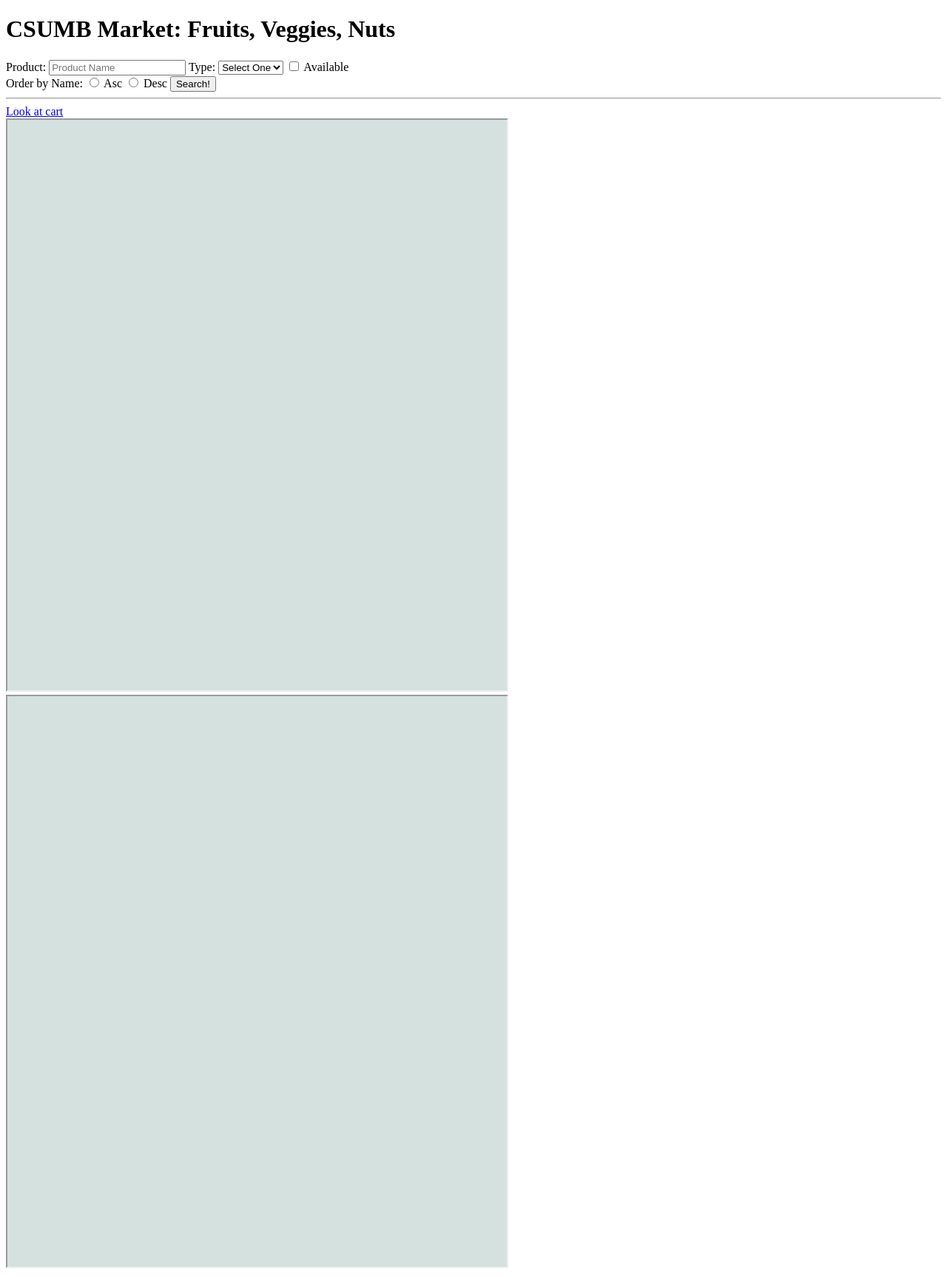
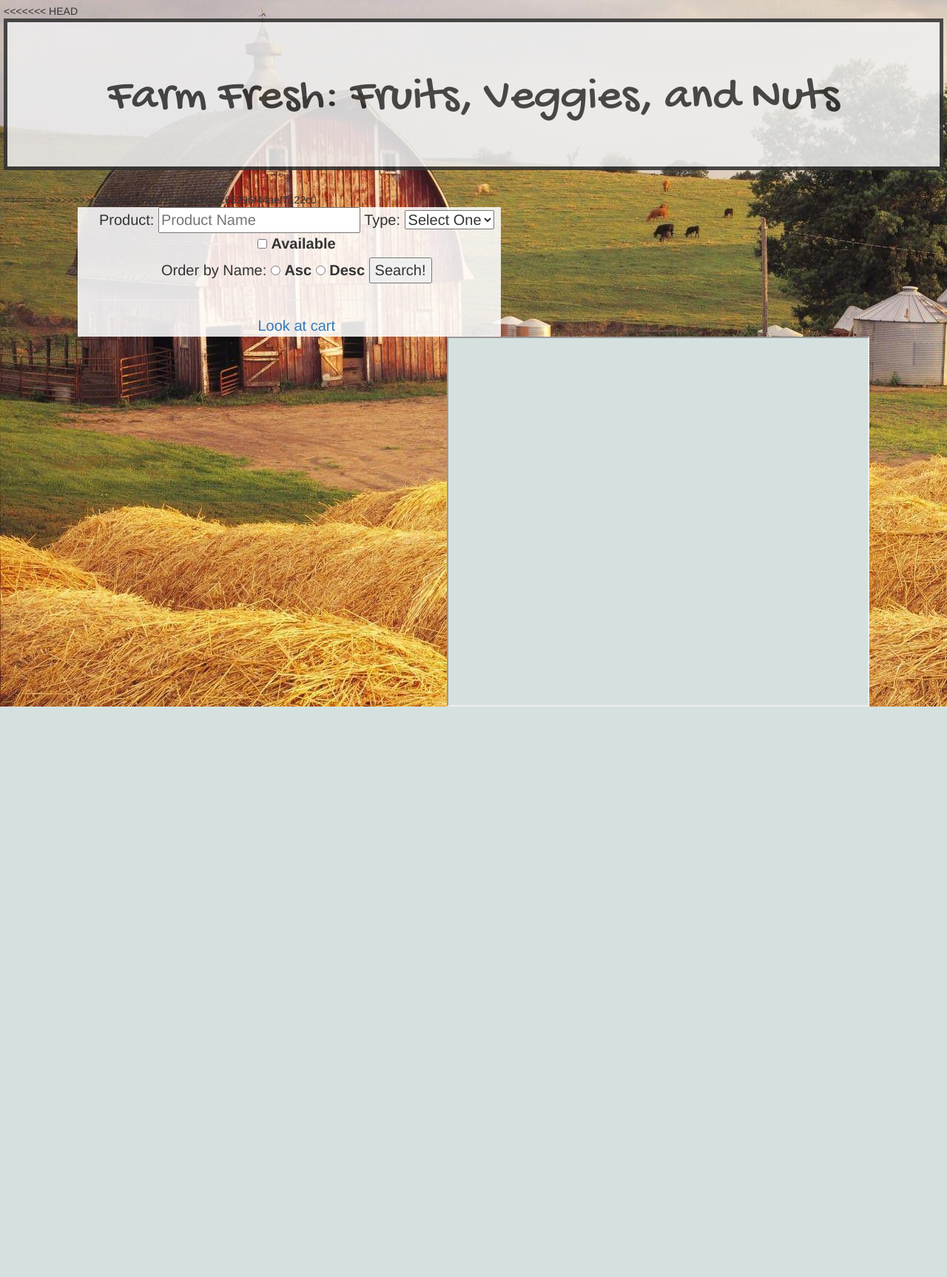
Before and after one commit to DavidCBeach/dbeach, a PHP site: page /CST336-Team-Project/items.php in a window 1280 px wide. Shown: the whole page at 74% size. After the commit the page ends 955 px from the top, so only its background shows below. Run offline with PHP 8.4, Linux system fonts and the light colour scheme; data that the repository does not hold is empty.

Commit message:
team project

```diff
--- a/CST336-Team-Project/css/styles.css
+++ b/CST336-Team-Project/css/styles.css
@@ -1,5 +1,56 @@
 h1{
-    font-family: 'Gochi Hand', cursive;
-    font-size: 200%
+
+    font-size: 80px;
+}
+#banner {
 
 }
+.jumbotron {
+    font-family: 'Gochi Hand', cursive;
+    text-align: center;
+    border-style: solid;
+    border-width: 5px;
+    background-color: rgba(255, 255, 255, 0.87);
+    opacity: 0.87;
+}
+h2 {
+    font-size: 40px;
+}
+.login {
+    width: 300px;
+    padding-left: 20px;
+    position: relative;
+    left: 300px;
+
+    border-style: solid;
+    border-width: 5px;
+    background-color: rgba(255, 255, 255, 0.87);
+    font-size: 20px;
+}
+body {
+    background-image: url("../img/farm.jpg");
+    padding-left: 20px;
+    background-color: rgba(255, 255, 255, 0.87);
+    font-size: 20px;
+    padding: 5px;
+}
+#display {
+    float: left;
+    width: 45%;
+    padding-left: 20px;
+
+<<<<<<< HEAD
+    border-style: solid;
+    border-width: 5px;
+    background-color: rgba(255, 255, 255, 0.87);
+    font-size: 20px;
+    text-align: center;
+    margin-left: 100px;
+}
+
+iframe {
+    width: 45%;
+    float: right;
+    margin-right: 100px;
+}
+}
--- a/CST336-Team-Project/description.php
+++ b/CST336-Team-Project/description.php
@@ -49,6 +49,8 @@
 <html>
     <head>
         <title> Product Description </title>
+        <link rel="icon" type="image/png" sizes="32x32" href="favicon-32x32.png">
+        <meta name="theme-color" content="#ffffff">
     </head>
     <body>
 
--- a/CST336-Team-Project/index.php
+++ b/CST336-Team-Project/index.php
@@ -15,10 +15,12 @@
         <link href="css/styles.css" rel="stylesheet" type="text/css" />
         <link href="https://fonts.googleapis.com/css?family=Gochi+Hand" rel="stylesheet">
         <title>Farm Fresh </title>
+        <link rel="icon" type="image/png" sizes="32x32" href="favicon-32x32.png">
+        <meta name="theme-color" content="#ffffff">
 
     </head>
     <body>
-        <h1>Farm Fresh: Fruits, Veggies, and Nuts</h1>
+        <h1 id="banner">Farm Fresh: Fruits, Veggies, and Nuts</h1>
         <h2>Choose login:</h2>
         <a href="userLogin.php" >Customer Login</a>
 
--- a/CST336-Team-Project/items.php
+++ b/CST336-Team-Project/items.php
@@ -95,11 +95,21 @@
 <html>
     <head>
         <title>Team Project: Shopping Cart</title>
+<<<<<<< HEAD
+        <link href="css/styles.css" rel="stylesheet" type="text/css" />
+        <link href="https://fonts.googleapis.com/css?family=Gochi+Hand" rel="stylesheet">
+        <link href="https://maxcdn.bootstrapcdn.com/bootstrap/3.3.7/css/bootstrap.min.css" rel="stylesheet" integrity="sha384-BVYiiSIFeK1dGmJRAkycuHAHRg32OmUcww7on3RYdg4Va+PmSTsz/K68vbdEjh4u" crossorigin="anonymous">
+         <div class = "jumbotron">
+        <h1 id="banner">Farm Fresh: Fruits, Veggies, and Nuts</h1>
+        </div>
+=======
+        <link rel="icon" type="image/png" sizes="32x32" href="favicon-32x32.png">
+        <meta name="theme-color" content="#ffffff">
+>>>>>>> 4ab6503129c075c0400933c66296f44aef7122c0
     </head>
     <body >
-
-        <h1> CSUMB Market: Fruits, Veggies, Nuts </h1>
-        <div id = input>
+        <div class = "outer">
+        <div id = display>
         <form>
             Product: <input type="text" name="productName" placeholder="Product Name"/>
             Type:
@@ -120,17 +130,14 @@
 
             <input type="submit" value="Search!" name="submit" >
         </form>
-        </div>
 
         <hr>
-        <a href="cart.php">Look at cart</a>
-        <div id = display>
+        <a href="cart.php">Look at cart <br/></a>
+
         <?=displayProducts()?>
-        </div>
+        </div> <!-- display -->
 
-        <div id = css>
-        <iframe name="checkoutHistory" width="675" height="771" allowtransparency="true" style="background: #d5e1df;"></iframe>
-        <iframe name="description" width="675" height="771" allowtransparency="true" style="background: #d5e1df;"></iframe>
-        </div>
+        <iframe name="checkoutHistory" height="500" allowtransparency="true" style="background: #d5e1df;"></iframe>
+        </div> <!-- outer -->
     </body>
 </html>
```
Also changed, not shown: CST336-Team-Project/browserconfig.xml (added, +9 -0 lines), CST336-Team-Project/cart.php (+24 -1 lines), CST336-Team-Project/userLogin.php (+11 -2 lines), CST336-Team-Project/favicon-32x32.png (added), CST336-Team-Project/favicon.ico (added), CST336-Team-Project/img/farm.jpg (added).
